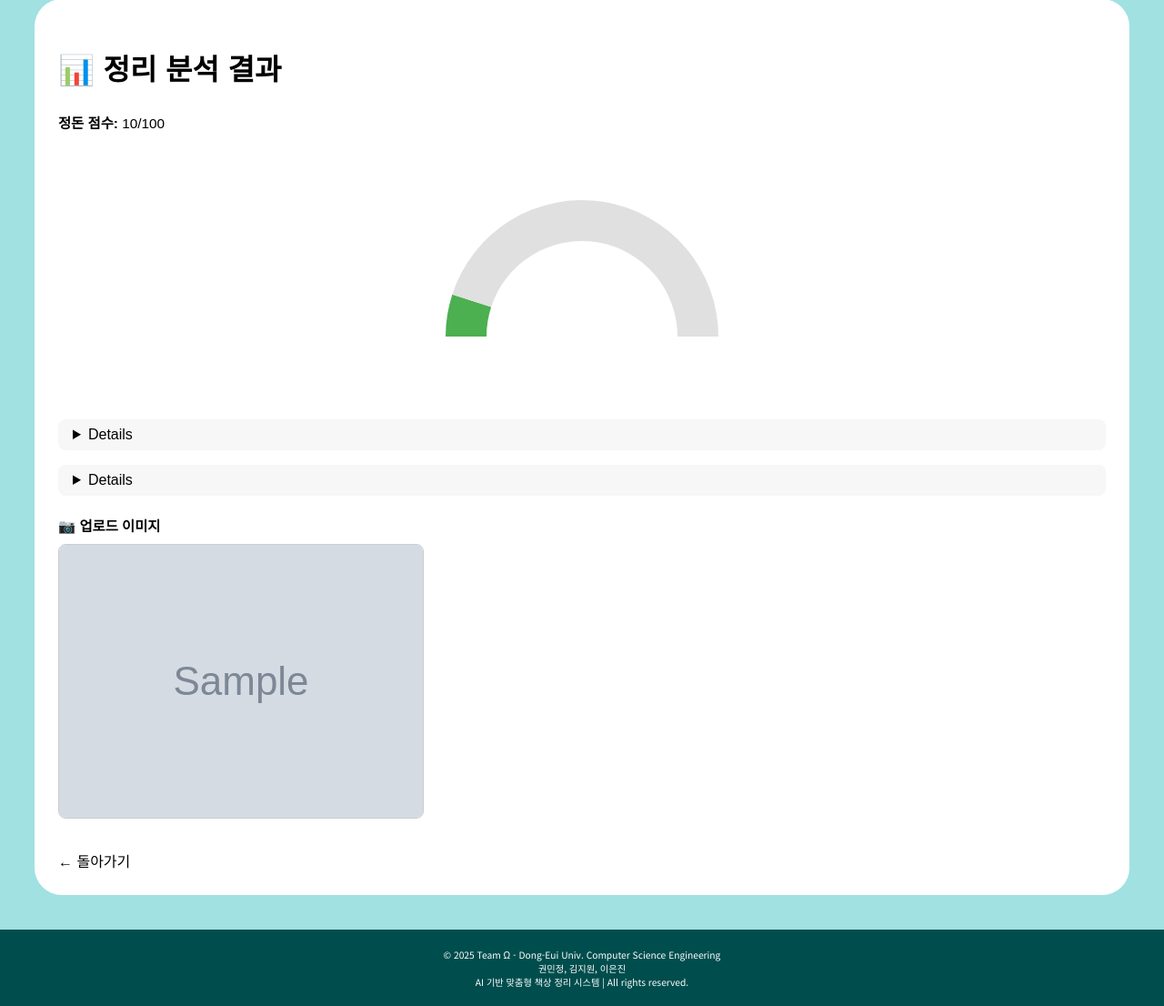
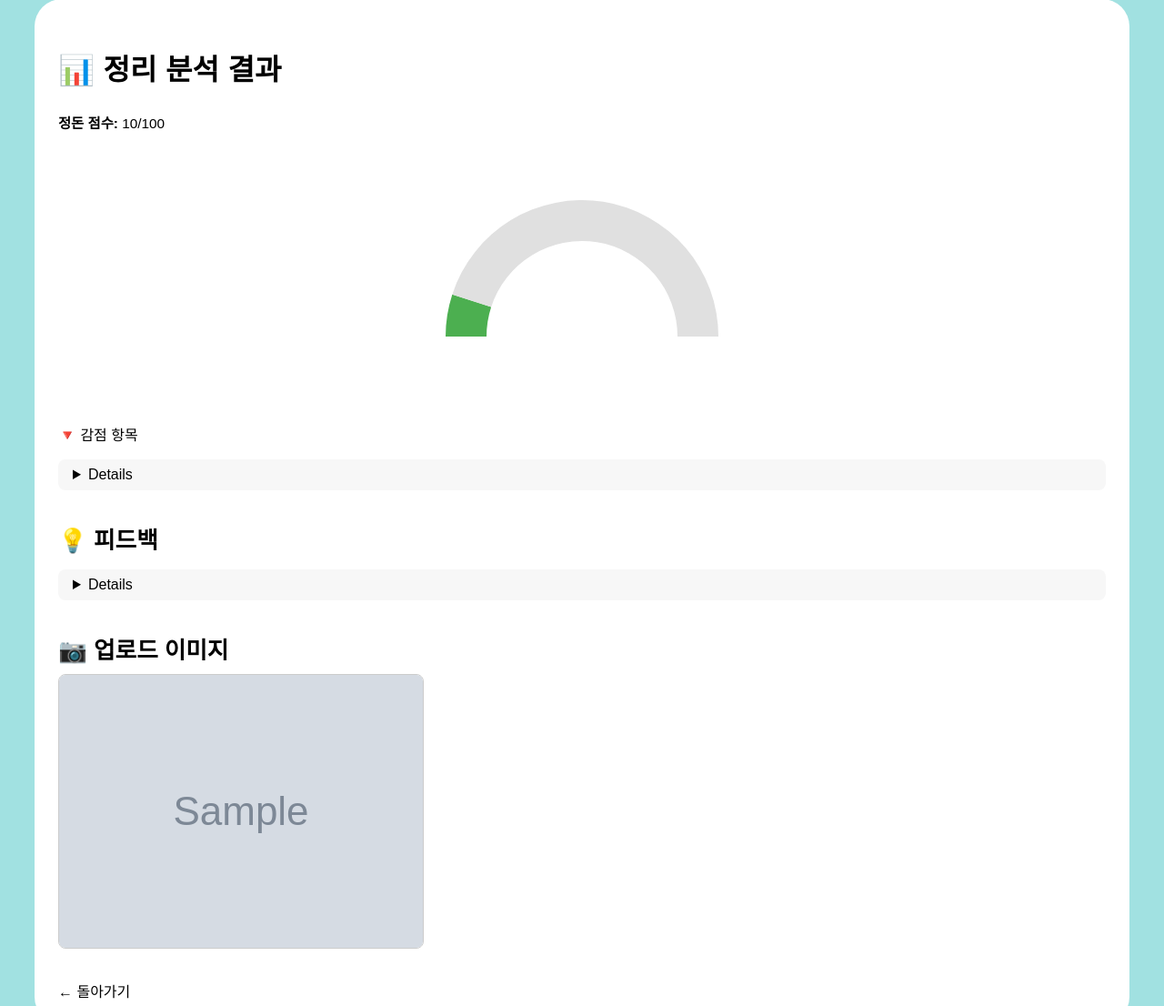
Before and after one commit to eunjingjing/CAPSTONE_25-1, a Flask app: template templates/recommend_result.html in a window 1280 px wide. Shown: the part 85-1191 px from the top of the page at 91% size. Run offline with Flask 3, Linux system fonts and the light colour scheme; the template is opened without the code that fills it: most values are stand-ins (such as "Sample title", 1, 10 or a date in 2020); grey boxes marked "Sample" are stand-in pictures; some web fonts are replaced.

Commit message:
ui 개선

```diff
--- a/static/css/result.css
+++ b/static/css/result.css
@@ -25,7 +25,7 @@
 .breakdown h4,
 .feedback h4,
 .image-preview h4 {
-  font-size: 1.2vw;
+  font-size: 2vw;
   margin-bottom: 0.8vw;
 }
 
@@ -33,7 +33,7 @@
 .feedback ul {
   list-style-type: disc;
   padding-left: 2vw;
-  font-size: 2vw;
+  font-size: 1.7vw;
 }
 
 details.foldable {
--- a/templates/recommend_result.html
+++ b/templates/recommend_result.html
@@ -42,37 +42,36 @@
       <canvas id="scoreGauge" data-score="{{ result.score }}"></canvas>
 
       {% if result.breakdown and result.breakdown != "error" %}
+        <div class="breakdown">
+          🔻 감점 항목
           <details class="foldable">
-        <div class="breakdown">
-          <h4>🔻 감점 항목</h4>
-          <summary></summary>
             <ul>
               {% for reason, point in result.breakdown.items() %}
                 <li>{{ reason }}: {{ point }}</li>
               {% endfor %}
             </ul>
+          </details>
         </div>
-      </details>
       {% endif %}
 
       {% if result.feedback is defined and result.feedback | length > 0 %}
-      <details class="foldable">
+
         <div class="feedback">
           <h4>💡 피드백</h4>
-          <summary></summary>
+          <details class="foldable">
             <ul>
               {% for fb in result.feedback %}
                 <li>{{ fb }}</li>
               {% endfor %}
             </ul>
+          </details>
         </div>
         {% else %}
         <div class="feedback">
           <h4>💡 피드백</h4>
-          <summary></summary>
           <p>피드백이 존재하지 않습니다.</p>
         </div>
-      </details>
+
       {% endif %}
     </div>
 
```
Lines whose indentation alone changed are shown as unchanged.
